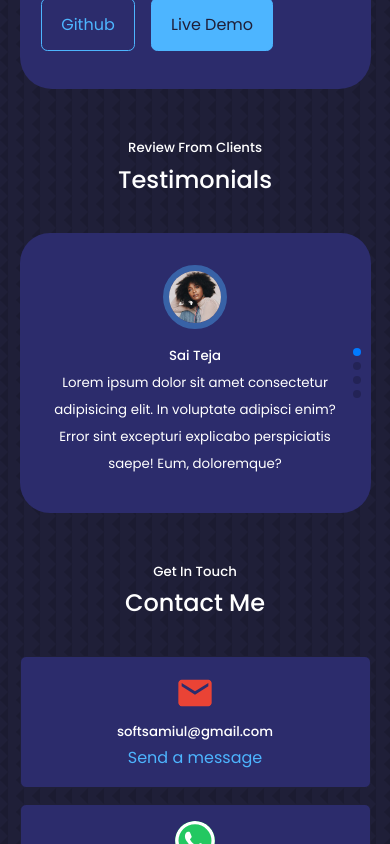
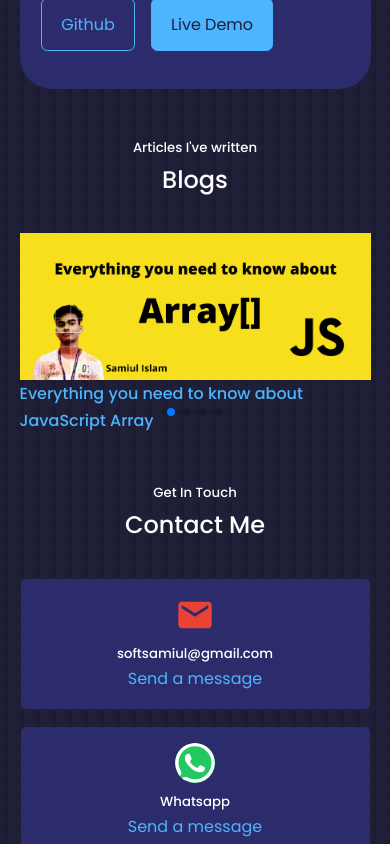
Before and after one commit to softsamiul/react-portfolio, a React (Create React App) app: page / in a window 390 px wide. Shown: the part 5980-6824 px from the top of the page. Built offline with nearby package versions, Linux system fonts and the light colour scheme.

Commit message:
blogs section added

```diff
--- a/src/App.jsx
+++ b/src/App.jsx
@@ -7,6 +7,7 @@ import Testimonials from './components/Testimonials/Testimonials';
 import Contact from './components/Contact/Contact';
 import Footer from './components/Footer/Footer';
 import Portfolio from './components/Portfolio/Portfolio';
+import Blogs from './components/Blogs/Blogs';
 
 const App = () => {
     return (
@@ -16,8 +17,9 @@ const App = () => {
             <About />
             <Experience />
             <Portfolio />
+            <Blogs></Blogs>
+            <Contact />
             <Testimonials />
-            <Contact />
             <Footer />
         </>
     );
--- /dev/null
+++ b/src/components/Blogs/Blogs.css
@@ -0,0 +1,4 @@
+/* .blogs_container{
+    width: 80%;
+    margin: 0 auto;
+} */
--- /dev/null
+++ b/src/components/Blogs/Blogs.jsx
@@ -0,0 +1,86 @@
+import React from "react";
+import { Rotate, Zoom } from "react-reveal";
+import { Swiper, SwiperSlide } from "swiper/react";
+import "swiper/css";
+import "swiper/css/pagination";
+import { Pagination } from "swiper";
+import ClientIMG from "../../assets/avatar1.jpg";
+import Blog1IMG from '../../assets/samiul-islam-softsamiul-blog-everything-you-need-to-know-about-js-array.png';
+import './Blogs.css'
+// import "./styles.css";
+
+const Blogs = () => {
+  return (
+    <section id="testimonials blogs">
+      <Zoom>
+        <h5>Articles I've written</h5>
+        <h2 style={{marginBottom:"2rem"}}>Blogs</h2>
+      </Zoom>
+      <Rotate bottom right>
+        <Swiper
+          className="blogs_container container"
+          slidesPerView={1}
+          spaceBetween={10}
+          pagination={{
+            clickable: true,
+          }}
+          breakpoints={{
+            "@0.00": {
+              slidesPerView: 1,
+              spaceBetween: 10,
+            },
+            "@0.75": {
+              slidesPerView: 2,
+              spaceBetween: 20,
+            },
+            "@1.00": {
+              slidesPerView: 3,
+              spaceBetween: 40,
+            },
+            "@1.50": {
+              slidesPerView: 3,
+              spaceBetween: 50,
+            },
+          }}
+          modules={[Pagination]}
+        //   className="mySwiper"
+        >
+          <SwiperSlide>
+            <a href="https://dev.to/softsamiul/everything-you-need-to-know-about-javascript-array-3jg" className="blogs-wrap" target="_blank">
+                <div className="blog_thumb">
+                    <img src={Blog1IMG} alt="" className="blog_thumb_img" />
+                    <h4 className="blog_title">Everything you need to know about JavaScript Array</h4>
+                </div>
+            </a>
+          </SwiperSlide>
+          <SwiperSlide>
+            <a href="https://dev.to/softsamiul/everything-you-need-to-know-about-javascript-array-3jg" className="blogs-wrap" target="_blank">
+                <div className="blog_thumb">
+                    <img src={Blog1IMG} alt="" className="blog_thumb_img" />
+                    <h4 className="blog_title">Everything you need to know about JavaScript Array</h4>
+                </div>
+            </a>
+          </SwiperSlide>
+          <SwiperSlide>
+            <a href="https://dev.to/softsamiul/everything-you-need-to-know-about-javascript-array-3jg" className="blogs-wrap" target="_blank">
+                <div className="blog_thumb">
+                    <img src={Blog1IMG} alt="" className="blog_thumb_img" />
+                    <h4 className="blog_title">Everything you need to know about JavaScript Array</h4>
+                </div>
+            </a>
+          </SwiperSlide>
+          <SwiperSlide>
+            <a href="https://dev.to/softsamiul/everything-you-need-to-know-about-javascript-array-3jg" className="blogs-wrap" target="_blank">
+                <div className="blog_thumb">
+                    <img src={Blog1IMG} alt="" className="blog_thumb_img" />
+                    <h4 className="blog_title">Everything you need to know about JavaScript Array</h4>
+                </div>
+            </a>
+          </SwiperSlide>
+        </Swiper>
+      </Rotate>
+    </section>
+  );
+};
+
+export default Blogs;
```
Also changed, not shown: src/assets/samiul-islam-softsamiul-blog-everything-you-need-to-know-about-js-array.png (added).
